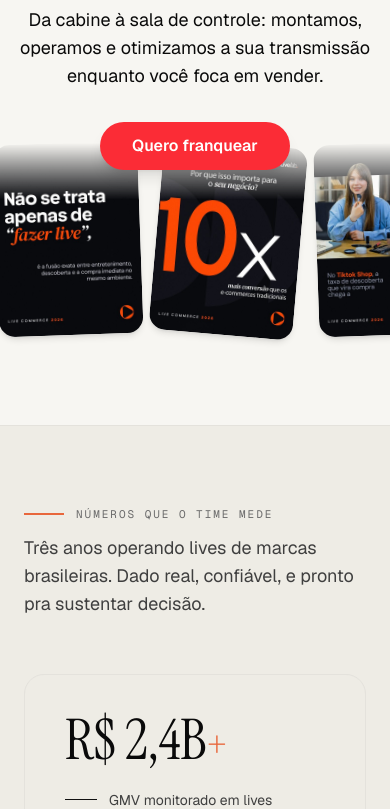
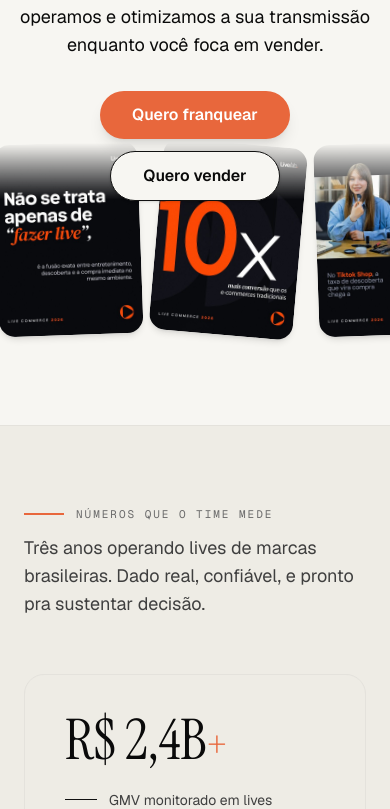
Before and after one commit to Greed9797/livelab, a Next.js app: page / in a window 390 px wide. Shown: the part 4435-5244 px from the top of the page. Built offline with nearby package versions, Linux system fonts and the light colour scheme; no server answers.

Commit message:
feat(cta): standardize on two buttons (Franquear + Vender) across header, hero, showcase, cta-band

```diff
--- a/components/landing/cta-band.tsx
+++ b/components/landing/cta-band.tsx
@@ -46,18 +46,26 @@ export function CtaBand() {
           </p>
 
           <div className="flex flex-col items-center gap-4 sm:flex-row">
-            <Button href="https://api.whatsapp.com/send/?phone=5547984676404&text&type=phone_number&app_absent=0" target="_blank" rel="noopener noreferrer" variant="primary" size="lg">
+            <Button
+              href="https://api.whatsapp.com/send/?phone=5547984676404&type=phone_number&app_absent=0&text=Quero%20franquear%20a%20Livelab"
+              target="_blank"
+              rel="noopener noreferrer"
+              variant="primary"
+              size="lg"
+            >
               Quero franquear
               <ArrowUpRight className="h-4 w-4 transition-transform duration-300 group-hover:-translate-y-0.5 group-hover:translate-x-0.5" />
             </Button>
-            <a
-              href="https://api.whatsapp.com/send/?phone=5547984676404&text&type=phone_number&app_absent=0"
+            <Button
+              href="https://api.whatsapp.com/send/?phone=5547984676404&type=phone_number&app_absent=0&text=Quero%20vender%20ao%20vivo%20com%20a%20Livelab"
               target="_blank"
               rel="noopener noreferrer"
-              className="text-sm font-medium text-white/70 underline-offset-4 transition-colors hover:text-white hover:underline"
+              variant="inverse"
+              size="lg"
             >
-              Falar com vendas →
-            </a>
+              Quero vender
+              <ArrowUpRight className="h-4 w-4 transition-transform duration-300 group-hover:-translate-y-0.5 group-hover:translate-x-0.5" />
+            </Button>
           </div>
         </div>
       </Container>
--- a/components/landing/site-header.tsx
+++ b/components/landing/site-header.tsx
@@ -62,15 +62,17 @@ export function SiteHeader() {
             ))}
           </nav>
 
-          <div className="relative hidden items-center gap-4 md:flex">
+          <div className="relative hidden items-center gap-3 md:flex">
             <a
-              href="#entrar"
-              className="text-sm font-medium text-white/65 transition-colors hover:text-white"
+              href="https://api.whatsapp.com/send/?phone=5547984676404&type=phone_number&app_absent=0&text=Quero%20vender%20ao%20vivo%20com%20a%20Livelab"
+              target="_blank"
+              rel="noopener noreferrer"
+              className="rounded-full border border-white/25 bg-white/5 px-4 py-2 text-sm font-medium text-white transition-colors hover:bg-white/15"
             >
-              Entrar
+              Quero vender
             </a>
             <Button
-              href="https://api.whatsapp.com/send/?phone=5547984676404&text&type=phone_number&app_absent=0"
+              href="https://api.whatsapp.com/send/?phone=5547984676404&type=phone_number&app_absent=0&text=Quero%20franquear%20a%20Livelab"
               target="_blank"
               rel="noopener noreferrer"
               size="md"
@@ -111,15 +113,24 @@ export function SiteHeader() {
             </a>
           ))}
           <div className="mt-2 flex flex-col gap-3">
-            <a
-              href="#entrar"
-              className="text-sm font-medium text-white/65"
+            <Button
+              href="https://api.whatsapp.com/send/?phone=5547984676404&type=phone_number&app_absent=0&text=Quero%20franquear%20a%20Livelab"
+              target="_blank"
+              rel="noopener noreferrer"
+              size="md"
+              className="w-full"
             >
-              Entrar
-            </a>
-            <Button href="https://api.whatsapp.com/send/?phone=5547984676404&text&type=phone_number&app_absent=0" target="_blank" rel="noopener noreferrer" size="md" className="w-full">
               Quero franquear
             </Button>
+            <a
+              href="https://api.whatsapp.com/send/?phone=5547984676404&type=phone_number&app_absent=0&text=Quero%20vender%20ao%20vivo%20com%20a%20Livelab"
+              target="_blank"
+              rel="noopener noreferrer"
+              onClick={() => setOpen(false)}
+              className="w-full rounded-full border border-white/25 bg-white/5 px-4 py-3 text-center text-sm font-medium text-white"
+            >
+              Quero vender
+            </a>
           </div>
         </Container>
       </div>
--- a/components/ui/hero-3.tsx
+++ b/components/ui/hero-3.tsx
@@ -14,16 +14,10 @@ interface AnimatedMarqueeHeroProps {
   className?: string;
 }
 
-// Reusable Button component styled like in the image
-const ActionButton = ({ children }: { children: React.ReactNode }) => (
-  <motion.button
-    whileHover={{ scale: 1.05 }}
-    whileTap={{ scale: 0.95 }}
-    className="mt-8 px-8 py-3 rounded-full bg-red-500 text-white font-semibold shadow-lg transition-colors hover:bg-red-600 focus:outline-none focus:ring-2 focus:ring-red-400 focus:ring-opacity-75"
-  >
-    {children}
-  </motion.button>
-);
+const WA_FRANQUEAR =
+  "https://api.whatsapp.com/send/?phone=5547984676404&type=phone_number&app_absent=0&text=Quero%20franquear%20a%20Livelab";
+const WA_VENDER =
+  "https://api.whatsapp.com/send/?phone=5547984676404&type=phone_number&app_absent=0&text=Quero%20vender%20ao%20vivo%20com%20a%20Livelab";
 
 // The main hero component
 export const AnimatedMarqueeHero: React.FC<AnimatedMarqueeHeroProps> = ({
@@ -101,14 +95,34 @@ export const AnimatedMarqueeHero: React.FC<AnimatedMarqueeHeroProps> = ({
           {description}
         </motion.p>
 
-        {/* Call to Action Button */}
+        {/* Call to Action Buttons */}
         <motion.div
           initial="hidden"
           animate="show"
           variants={FADE_IN_ANIMATION_VARIANTS}
           transition={{ delay: 0.6 }}
+          className="mt-8 flex flex-col items-center gap-3 sm:flex-row"
         >
-          <ActionButton>{ctaText}</ActionButton>
+          <motion.a
+            href={WA_FRANQUEAR}
+            target="_blank"
+            rel="noopener noreferrer"
+            whileHover={{ scale: 1.05 }}
+            whileTap={{ scale: 0.95 }}
+            className="rounded-full bg-brand px-8 py-3 font-semibold text-brand-foreground shadow-lg transition-colors hover:bg-brand-hover"
+          >
+            {ctaText}
+          </motion.a>
+          <motion.a
+            href={WA_VENDER}
+            target="_blank"
+            rel="noopener noreferrer"
+            whileHover={{ scale: 1.05 }}
+            whileTap={{ scale: 0.95 }}
+            className="rounded-full border border-[color:var(--border-strong)] bg-background px-8 py-3 font-semibold text-foreground shadow-sm transition-colors hover:bg-foreground hover:text-background"
+          >
+            Quero vender
+          </motion.a>
         </motion.div>
       </div>
 
```
